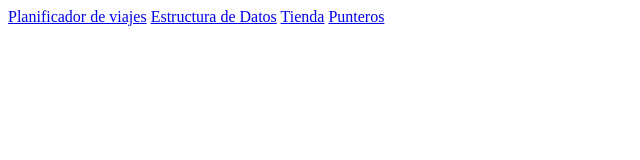
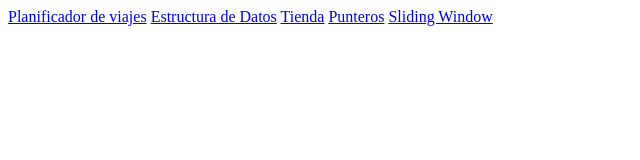
Before and after one commit to HilaryRod/1-E-WEB-LOGICA, a plain HTML site: page index.html in a window 1280 px wide. Shown: the whole page, without its empty margins (0-640 px from the left). Drawn offline with Linux system fonts and the light colour scheme.

Commit message:
Actualizar index

```diff
--- a/index.html
+++ b/index.html
@@ -10,6 +10,7 @@
     <a href="./02-estructura-de-datos/datos.html">Estructura de Datos</a>
     <a href="./03-metodos-arreglos/tienda/tienda.html">Tienda</a>
     <a href="./04-algoritmo-2-punteros/punteros.html">Punteros</a>
+    <a href="./05-sliding-window/proyecto/index.html">Sliding Window</a>
 </body>
 </body>
 </html>
```
